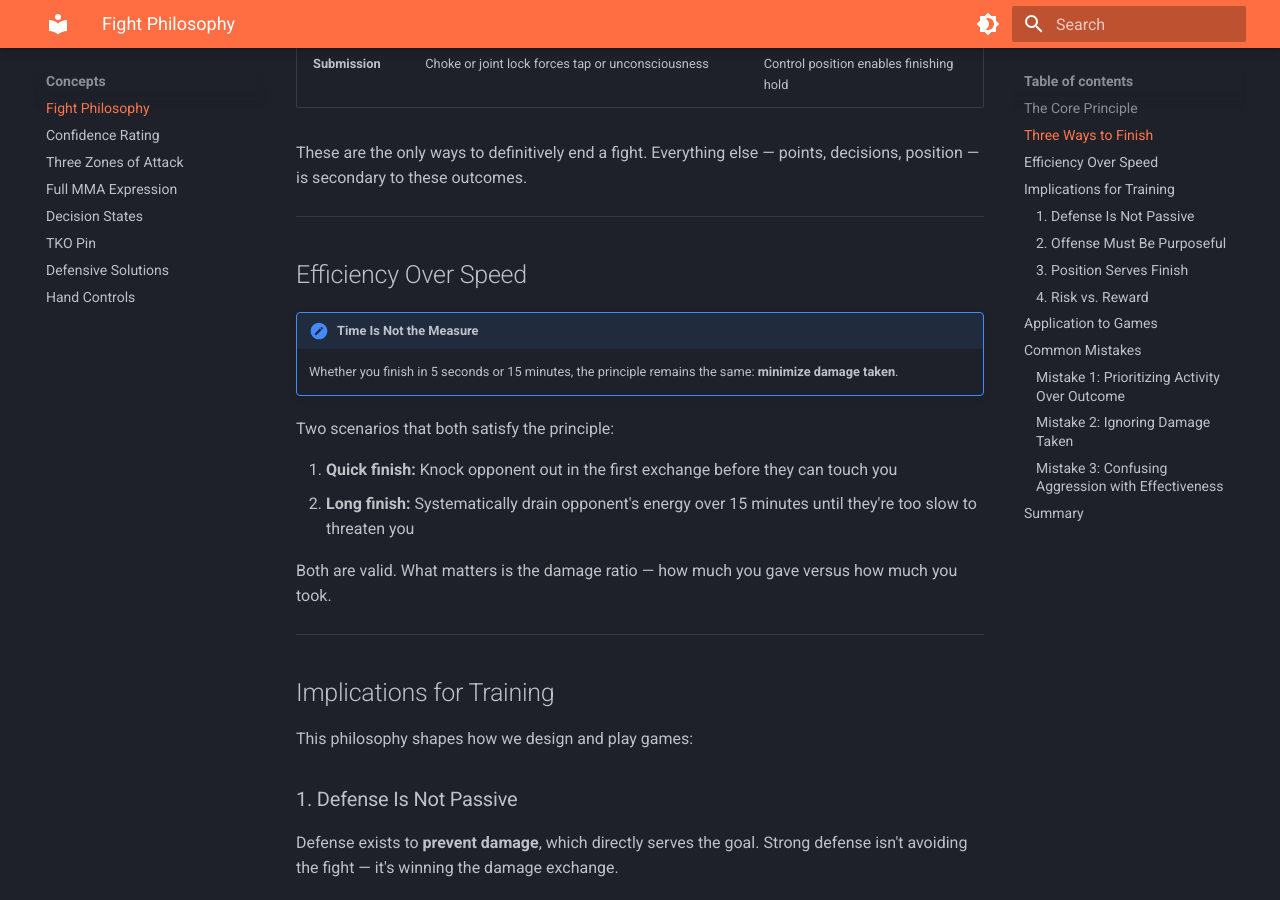
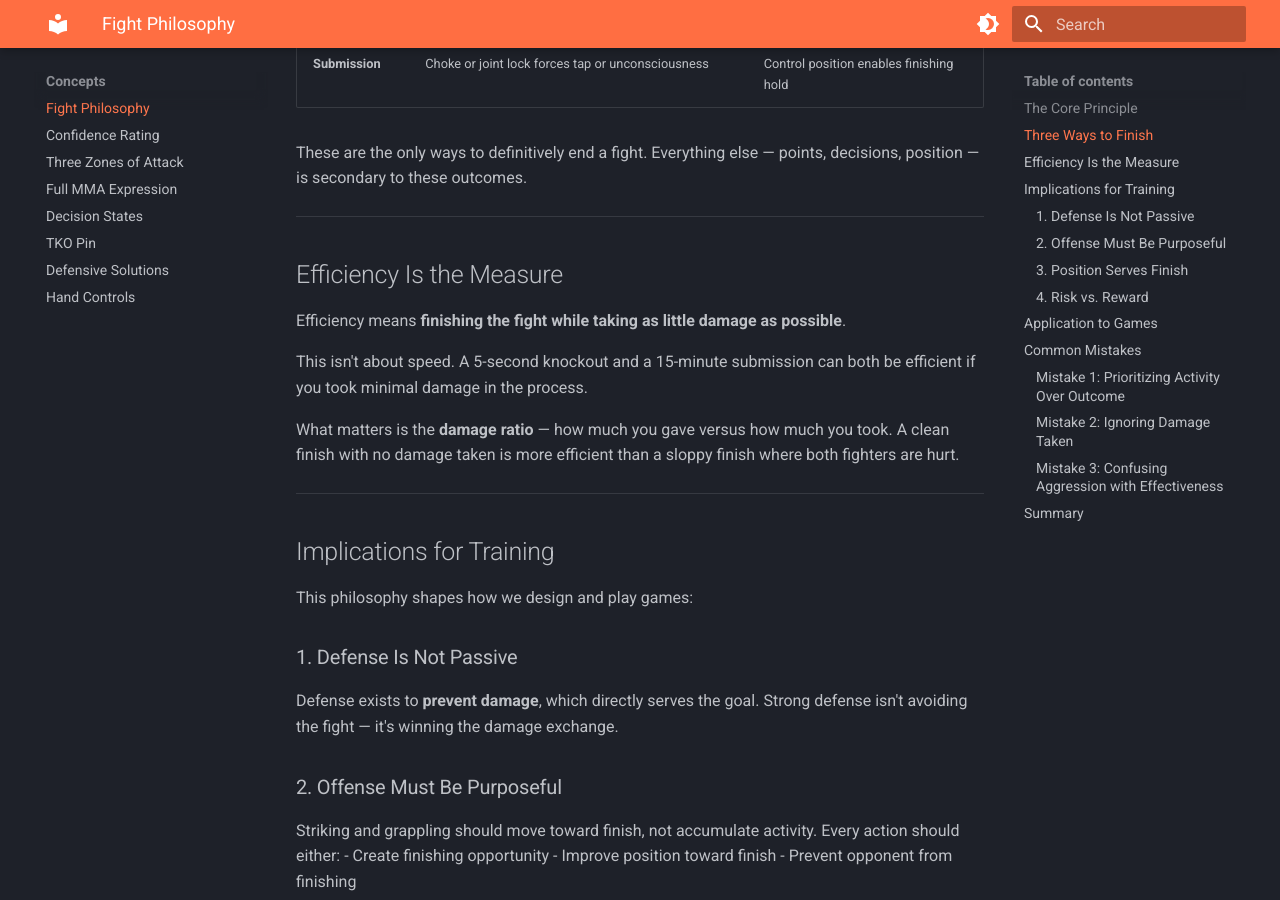
Before and after one commit to ACalienes/Ecological-MMA-Game-System, an MkDocs documentation site: the page built from docs/concepts/fight-philosophy.md, in a window 1280 px wide and 900 px high, scrolled down 824 px. Built offline with MkDocs 1.6.1 and Material for MkDocs 9.7.7, drawn with Linux system fonts in a browser that asks for light colours.

Commit message:
Simplify Fight Philosophy efficiency section - remove quick/long finish examples

```diff
--- a/docs/concepts/fight-philosophy.md
+++ b/docs/concepts/fight-philosophy.md
@@ -27,17 +27,13 @@ These are the only ways to definitively end a fight. Everything else — points,
 
 ---
 
-## Efficiency Over Speed
+## Efficiency Is the Measure
 
-!!! note "Time Is Not the Measure"
-    Whether you finish in 5 seconds or 15 minutes, the principle remains the same: **minimize damage taken**.
+Efficiency means **finishing the fight while taking as little damage as possible**.
 
-Two scenarios that both satisfy the principle:
+This isn't about speed. A 5-second knockout and a 15-minute submission can both be efficient if you took minimal damage in the process.
 
-1. **Quick finish:** Knock opponent out in the first exchange before they can touch you
-2. **Long finish:** Systematically drain opponent's energy over 15 minutes until they're too slow to threaten you
-
-Both are valid. What matters is the damage ratio — how much you gave versus how much you took.
+What matters is the **damage ratio** — how much you gave versus how much you took. A clean finish with no damage taken is more efficient than a sloppy finish where both fighters are hurt.
 
 ---
 
```
